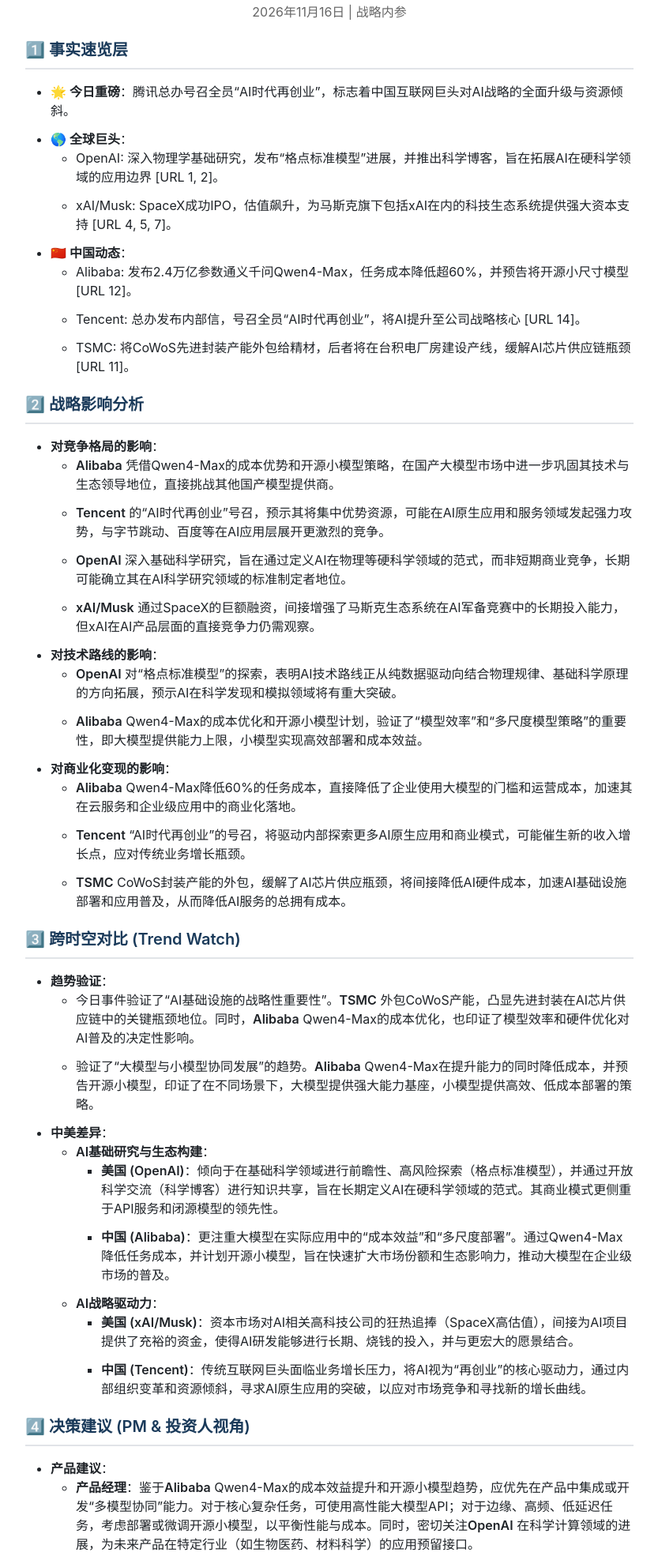
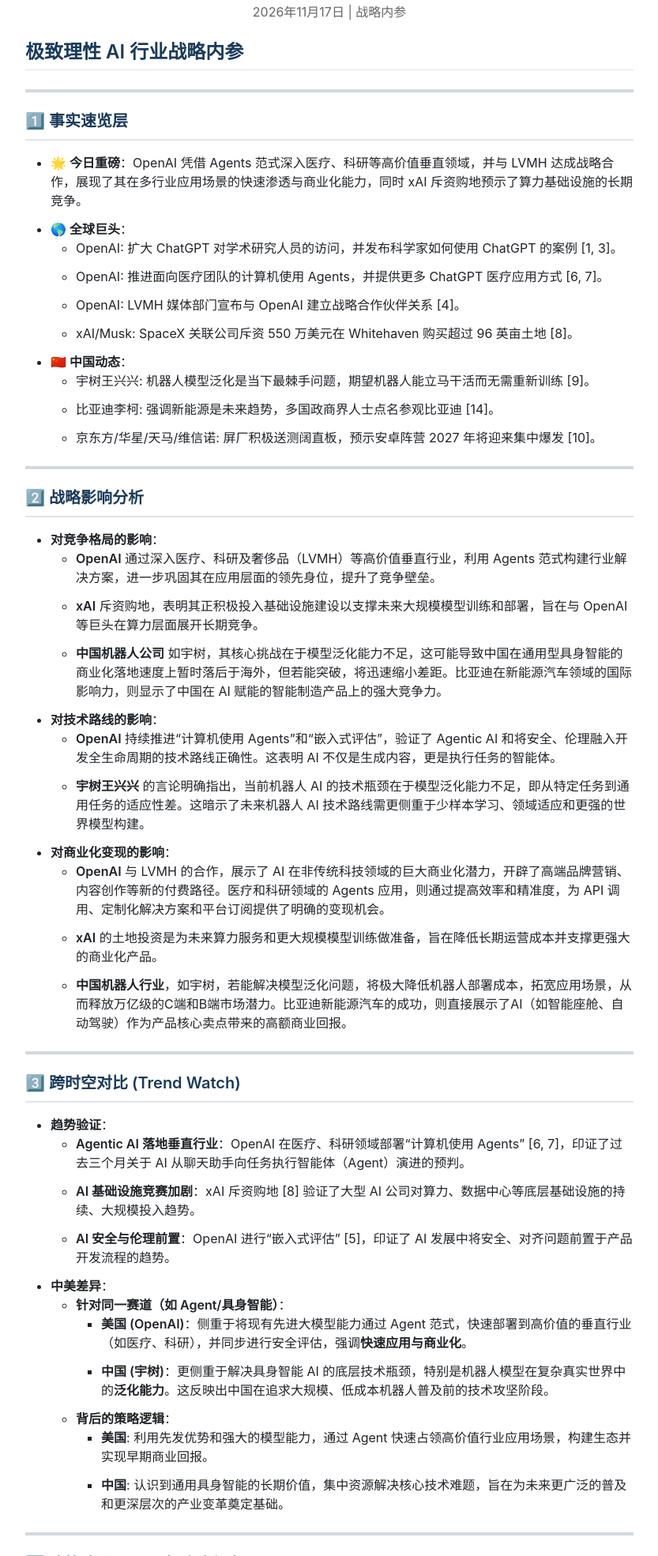
Before and after one commit to annieyangyt/-ai-news, a plain HTML site: page index.html in a window 1280 px wide. Shown: the part 37-2007 px from the top of the page at 79% size, without its empty margins (223-1056 px from the left). Drawn offline with nearby package versions, Linux system fonts and the light colour scheme.

Commit message:
deploy: 7243920a1544a67f77fef082336b678986c5f7f3

```diff
--- a/index.html
+++ b/index.html
@@ -12,85 +12,98 @@
     </style>
 </head>
 <body class="markdown-body">
-    <p style="text-align: center; color: #666;">2026年11月16日 | 战略内参</p>
-    <h3>1️⃣ 事实速览层</h3>
+    <p style="text-align: center; color: #666;">2026年11月17日 | 战略内参</p>
+    <h2>极致理性 AI 行业战略内参</h2>
+<hr />
+<h3>1️⃣ 事实速览层</h3>
 <ul>
-<li><strong>🌟 今日重磅</strong>：腾讯总办号召全员“AI时代再创业”，标志着中国互联网巨头对AI战略的全面升级与资源倾斜。</li>
+<li><strong>🌟 今日重磅</strong>：OpenAI 凭借 Agents 范式深入医疗、科研等高价值垂直领域，并与 LVMH 达成战略合作，展现了其在多行业应用场景的快速渗透与商业化能力，同时 xAI 斥资购地预示了算力基础设施的长期竞争。</li>
 <li><strong>🌎 全球巨头</strong>：<ul>
-<li>OpenAI: 深入物理学基础研究，发布“格点标准模型”进展，并推出科学博客，旨在拓展AI在硬科学领域的应用边界 [URL 1, 2]。</li>
-<li>xAI/Musk: SpaceX成功IPO，估值飙升，为马斯克旗下包括xAI在内的科技生态系统提供强大资本支持 [URL 4, 5, 7]。</li>
+<li>OpenAI: 扩大 ChatGPT 对学术研究人员的访问，并发布科学家如何使用 ChatGPT 的案例 [1, 3]。</li>
+<li>OpenAI: 推进面向医疗团队的计算机使用 Agents，并提供更多 ChatGPT 医疗应用方式 [6, 7]。</li>
+<li>OpenAI: LVMH 媒体部门宣布与 OpenAI 建立战略合作伙伴关系 [4]。</li>
+<li>xAI/Musk: SpaceX 关联公司斥资 550 万美元在 Whitehaven 购买超过 96 英亩土地 [8]。</li>
 </ul>
 </li>
 <li><strong>🇨🇳 中国动态</strong>：<ul>
-<li>Alibaba: 发布2.4万亿参数通义千问Qwen4-Max，任务成本降低超60%，并预告将开源小尺寸模型 [URL 12]。</li>
-<li>Tencent: 总办发布内部信，号召全员“AI时代再创业”，将AI提升至公司战略核心 [URL 14]。</li>
-<li>TSMC: 将CoWoS先进封装产能外包给精材，后者将在台积电厂房建设产线，缓解AI芯片供应链瓶颈 [URL 11]。</li>
+<li>宇树王兴兴: 机器人模型泛化是当下最棘手问题，期望机器人能立马干活而无需重新训练 [9]。</li>
+<li>比亚迪李柯: 强调新能源是未来趋势，多国政商界人士点名参观比亚迪 [14]。</li>
+<li>京东方/华星/天马/维信诺: 屏厂积极送测阔直板，预示安卓阵营 2027 年将迎来集中爆发 [10]。</li>
 </ul>
 </li>
 </ul>
+<hr />
 <h3>2️⃣ 战略影响分析</h3>
 <ul>
 <li><strong>对竞争格局的影响</strong>：<ul>
-<li><strong>Alibaba</strong> 凭借Qwen4-Max的成本优势和开源小模型策略，在国产大模型市场中进一步巩固其技术与生态领导地位，直接挑战其他国产模型提供商。</li>
-<li><strong>Tencent</strong> 的“AI时代再创业”号召，预示其将集中优势资源，可能在AI原生应用和服务领域发起强力攻势，与字节跳动、百度等在AI应用层展开更激烈的竞争。</li>
-<li><strong>OpenAI</strong> 深入基础科学研究，旨在通过定义AI在物理等硬科学领域的范式，而非短期商业竞争，长期可能确立其在AI科学研究领域的标准制定者地位。</li>
-<li><strong>xAI/Musk</strong> 通过SpaceX的巨额融资，间接增强了马斯克生态系统在AI军备竞赛中的长期投入能力，但xAI在AI产品层面的直接竞争力仍需观察。</li>
+<li><strong>OpenAI</strong> 通过深入医疗、科研及奢侈品（LVMH）等高价值垂直行业，利用 Agents 范式构建行业解决方案，进一步巩固其在应用层面的领先身位，提升了竞争壁垒。</li>
+<li><strong>xAI</strong> 斥资购地，表明其正积极投入基础设施建设以支撑未来大规模模型训练和部署，旨在与 OpenAI 等巨头在算力层面展开长期竞争。</li>
+<li><strong>中国机器人公司</strong> 如宇树，其核心挑战在于模型泛化能力不足，这可能导致中国在通用型具身智能的商业化落地速度上暂时落后于海外，但若能突破，将迅速缩小差距。比亚迪在新能源汽车领域的国际影响力，则显示了中国在 AI 赋能的智能制造产品上的强大竞争力。</li>
 </ul>
 </li>
 <li><strong>对技术路线的影响</strong>：<ul>
-<li><strong>OpenAI</strong> 对“格点标准模型”的探索，表明AI技术路线正从纯数据驱动向结合物理规律、基础科学原理的方向拓展，预示AI在科学发现和模拟领域将有重大突破。</li>
-<li><strong>Alibaba</strong> Qwen4-Max的成本优化和开源小模型计划，验证了“模型效率”和“多尺度模型策略”的重要性，即大模型提供能力上限，小模型实现高效部署和成本效益。</li>
+<li><strong>OpenAI</strong> 持续推进“计算机使用 Agents”和“嵌入式评估”，验证了 Agentic AI 和将安全、伦理融入开发全生命周期的技术路线正确性。这表明 AI 不仅是生成内容，更是执行任务的智能体。</li>
+<li><strong>宇树王兴兴</strong> 的言论明确指出，当前机器人 AI 的技术瓶颈在于模型泛化能力不足，即从特定任务到通用任务的适应性差。这暗示了未来机器人 AI 技术路线需更侧重于少样本学习、领域适应和更强的世界模型构建。</li>
 </ul>
 </li>
 <li><strong>对商业化变现的影响</strong>：<ul>
-<li><strong>Alibaba</strong> Qwen4-Max降低60%的任务成本，直接降低了企业使用大模型的门槛和运营成本，加速其在云服务和企业级应用中的商业化落地。</li>
-<li><strong>Tencent</strong> “AI时代再创业”的号召，将驱动内部探索更多AI原生应用和商业模式，可能催生新的收入增长点，应对传统业务增长瓶颈。</li>
-<li><strong>TSMC</strong> CoWoS封装产能的外包，缓解了AI芯片供应瓶颈，将间接降低AI硬件成本，加速AI基础设施部署和应用普及，从而降低AI服务的总拥有成本。</li>
+<li><strong>OpenAI</strong> 与 LVMH 的合作，展示了 AI 在非传统科技领域的巨大商业化潜力，开辟了高端品牌营销、内容创作等新的付费路径。医疗和科研领域的 Agents 应用，则通过提高效率和精准度，为 API 调用、定制化解决方案和平台订阅提供了明确的变现机会。</li>
+<li><strong>xAI</strong> 的土地投资是为未来算力服务和更大规模模型训练做准备，旨在降低长期运营成本并支撑更强大的商业化产品。</li>
+<li><strong>中国机器人行业</strong>，如宇树，若能解决模型泛化问题，将极大降低机器人部署成本，拓宽应用场景，从而释放万亿级的C端和B端市场潜力。比亚迪新能源汽车的成功，则直接展示了AI（如智能座舱、自动驾驶）作为产品核心卖点带来的高额商业回报。</li>
 </ul>
 </li>
 </ul>
+<hr />
 <h3>3️⃣ 跨时空对比 (Trend Watch)</h3>
 <ul>
 <li><strong>趋势验证</strong>：<ul>
-<li>今日事件验证了“AI基础设施的战略性重要性”。<strong>TSMC</strong> 外包CoWoS产能，凸显先进封装在AI芯片供应链中的关键瓶颈地位。同时，<strong>Alibaba</strong> Qwen4-Max的成本优化，也印证了模型效率和硬件优化对AI普及的决定性影响。</li>
-<li>验证了“大模型与小模型协同发展”的趋势。<strong>Alibaba</strong> Qwen4-Max在提升能力的同时降低成本，并预告开源小模型，印证了在不同场景下，大模型提供强大能力基座，小模型提供高效、低成本部署的策略。</li>
+<li><strong>Agentic AI 落地垂直行业</strong>：OpenAI 在医疗、科研领域部署“计算机使用 Agents” [6, 7]，印证了过去三个月关于 AI 从聊天助手向任务执行智能体（Agent）演进的预判。</li>
+<li><strong>AI 基础设施竞赛加剧</strong>：xAI 斥资购地 [8] 验证了大型 AI 公司对算力、数据中心等底层基础设施的持续、大规模投入趋势。</li>
+<li><strong>AI 安全与伦理前置</strong>：OpenAI 进行“嵌入式评估” [5]，印证了 AI 发展中将安全、对齐问题前置于产品开发流程的趋势。</li>
 </ul>
 </li>
 <li><strong>中美差异</strong>：<ul>
-<li><strong>AI基础研究与生态构建</strong>：<ul>
-<li><strong>美国 (OpenAI)</strong>：倾向于在基础科学领域进行前瞻性、高风险探索（格点标准模型），并通过开放科学交流（科学博客）进行知识共享，旨在长期定义AI在硬科学领域的范式。其商业模式更侧重于API服务和闭源模型的领先性。</li>
-<li><strong>中国 (Alibaba)</strong>：更注重大模型在实际应用中的“成本效益”和“多尺度部署”。通过Qwen4-Max降低任务成本，并计划开源小模型，旨在快速扩大市场份额和生态影响力，推动大模型在企业级市场的普及。</li>
+<li><strong>针对同一赛道（如 Agent/具身智能）</strong>：<ul>
+<li><strong>美国 (OpenAI)</strong>：侧重于将现有先进大模型能力通过 Agent 范式，快速部署到高价值的垂直行业（如医疗、科研），并同步进行安全评估，强调<strong>快速应用与商业化</strong>。</li>
+<li><strong>中国 (宇树)</strong>：更侧重于解决具身智能 AI 的底层技术瓶颈，特别是机器人模型在复杂真实世界中的<strong>泛化能力</strong>。这反映出中国在追求大规模、低成本机器人普及前的技术攻坚阶段。</li>
 </ul>
 </li>
-<li><strong>AI战略驱动力</strong>：<ul>
-<li><strong>美国 (xAI/Musk)</strong>：资本市场对AI相关高科技公司的狂热追捧（SpaceX高估值），间接为AI项目提供了充裕的资金，使得AI研发能够进行长期、烧钱的投入，并与更宏大的愿景结合。</li>
-<li><strong>中国 (Tencent)</strong>：传统互联网巨头面临业务增长压力，将AI视为“再创业”的核心驱动力，通过内部组织变革和资源倾斜，寻求AI原生应用的突破，以应对市场竞争和寻找新的增长曲线。</li>
+<li><strong>背后的策略逻辑</strong>：<ul>
+<li><strong>美国</strong>: 利用先发优势和强大的模型能力，通过 Agent 快速占领高价值行业应用场景，构建生态并实现早期商业回报。</li>
+<li><strong>中国</strong>: 认识到通用具身智能的长期价值，集中资源解决核心技术难题，旨在为未来更广泛的普及和更深层次的产业变革奠定基础。</li>
 </ul>
 </li>
 </ul>
 </li>
 </ul>
+<hr />
 <h3>4️⃣ 决策建议 (PM &amp; 投资人视角)</h3>
 <ul>
 <li><strong>产品建议</strong>：<ul>
-<li><strong>产品经理</strong>：鉴于<strong>Alibaba</strong> Qwen4-Max的成本效益提升和开源小模型趋势，应优先在产品中集成或开发“多模型协同”能力。对于核心复杂任务，可使用高性能大模型API；对于边缘、高频、低延迟任务，考虑部署或微调开源小模型，以平衡性能与成本。同时，密切关注<strong>OpenAI</strong> 在科学计算领域的进展，为未来产品在特定行业（如生物医药、材料科学）的应用预留接口。</li>
+<li><strong>OpenAI/全球 AI 平台型公司 PM</strong>：应加速开发和开放 Agentic API 及相关工具链，鼓励第三方开发者基于此构建更多垂直行业（如法律、金融、教育）的专业 Agent 解决方案。同时，将 AI 安全和可解释性功能作为核心卖点内置于产品中。</li>
+<li><strong>中国机器人/AI 公司 PM (如宇树)</strong>：将“模型泛化能力”作为具身智能产品的核心研发目标，投入资源探索多模态融合、强化学习、模拟到现实（Sim2Real）等技术，以减少机器人部署后的二次训练成本，提升产品市场竞争力。</li>
 </ul>
 </li>
 <li><strong>投资参考</strong>：<ul>
 <li><strong>超额收益机会</strong>：<ul>
-<li><strong>AI芯片先进封装供应链</strong>：<strong>TSMC</strong> 外包CoWoS产能，表明该环节仍是AI硬件瓶颈。投资提供先进封装技术、设备或材料的公司（如精材等相关产业链公司），将受益于AI算力需求的爆发。</li>
-<li><strong>AI模型效率优化与部署服务</strong>：随着<strong>Alibaba</strong> 等大模型成本降低，提供模型压缩、推理优化、边缘部署解决方案的公司，以及基于成本效益模型提供行业定制化AI服务的公司，将有巨大市场空间。</li>
-<li><strong>AI原生应用孵化器/初创公司</strong>：<strong>Tencent</strong> “再创业”信号，预示着AI原生应用进入爆发期。关注孵化AI原生应用、解决特定行业痛点的初创公司。</li>
+<li><strong>垂直行业 AI 解决方案提供商</strong>：专注于医疗、科研、高端制造、奢侈品等领域的 AI 应用公司，这些领域被 OpenAI 验证为高价值商业化路径。</li>
+<li><strong>AI 算力基础设施及芯片公司</strong>：受益于 xAI 等巨头对算力需求的持续投入。</li>
+<li><strong>具身智能通用模型研发公司</strong>：一旦在机器人模型泛化能力上取得突破，将具备巨大的长期投资价值。</li>
 </ul>
 </li>
-<li><strong>PR噪音</strong>：<ul>
-<li><strong>短期币圈预测</strong>：<strong>xAI/Grok</strong> 对加密货币的短期预测，更多是技术演示和市场炒作，不构成严肃的投资依据。</li>
+<li><strong>明显的 PR 噪音</strong>：<ul>
+<li>与 AI 核心技术和战略无关的传统硬件发布（如奇瑞捷途 X70M [11]、摩托罗拉新机 [13]），以及公司内部管理或人事变动（如阿里员工政策 [12]、360 副总裁调查 [16]），这些信息对 AI 行业战略投资决策无直接参考价值。</li>
 </ul>
 </li>
 </ul>
 </li>
 <li><strong>技术选型</strong>：<ul>
-<li><strong>CTO</strong>：鉴于<strong>Alibaba</strong> Qwen4-Max的性能和成本优势，以及其后续开源小模型的计划，应将Qwen系列作为重要的国产大模型基座进行技术评估和选型。重点关注其API稳定性、推理性能、微调能力及生态工具链。同时，密切关注<strong>OpenAI</strong> 在科学计算领域的进展，评估其潜在的科学发现能力是否能为公司带来新的技术突破方向。在AI基础设施层面，应加大对异构计算、先进封装技术（如CoWoS）的关注，并评估其对未来硬件采购和自研芯片策略的影响。</li>
+<li><strong>CTO 应关注</strong>：<ul>
+<li><strong>Agentic Frameworks 和 Orchestration Tools</strong>：评估并引入成熟的 Agent 开发框架（如 LangChain、AutoGPT 的企业级版本），以及 Agent 协作与任务编排工具，以支持复杂业务流程自动化。</li>
+<li><strong>Domain Adaptation &amp; Continual Learning 技术</strong>：对于需要快速部署和适应新环境的 AI 应用，CTO 需重点关注如何利用少量数据进行高效模型微调和持续学习，以解决宇树王兴兴提到的泛化问题。</li>
+<li><strong>AI Safety &amp; Alignment Pipelines</strong>：将 AI 安全、可解释性、可控性评估工具和流程集成到 MLOps 管道中，确保 AI 系统在生产环境中的可靠性和合规性。</li>
+</ul>
+</li>
 </ul>
 </li>
 </ul>
```
